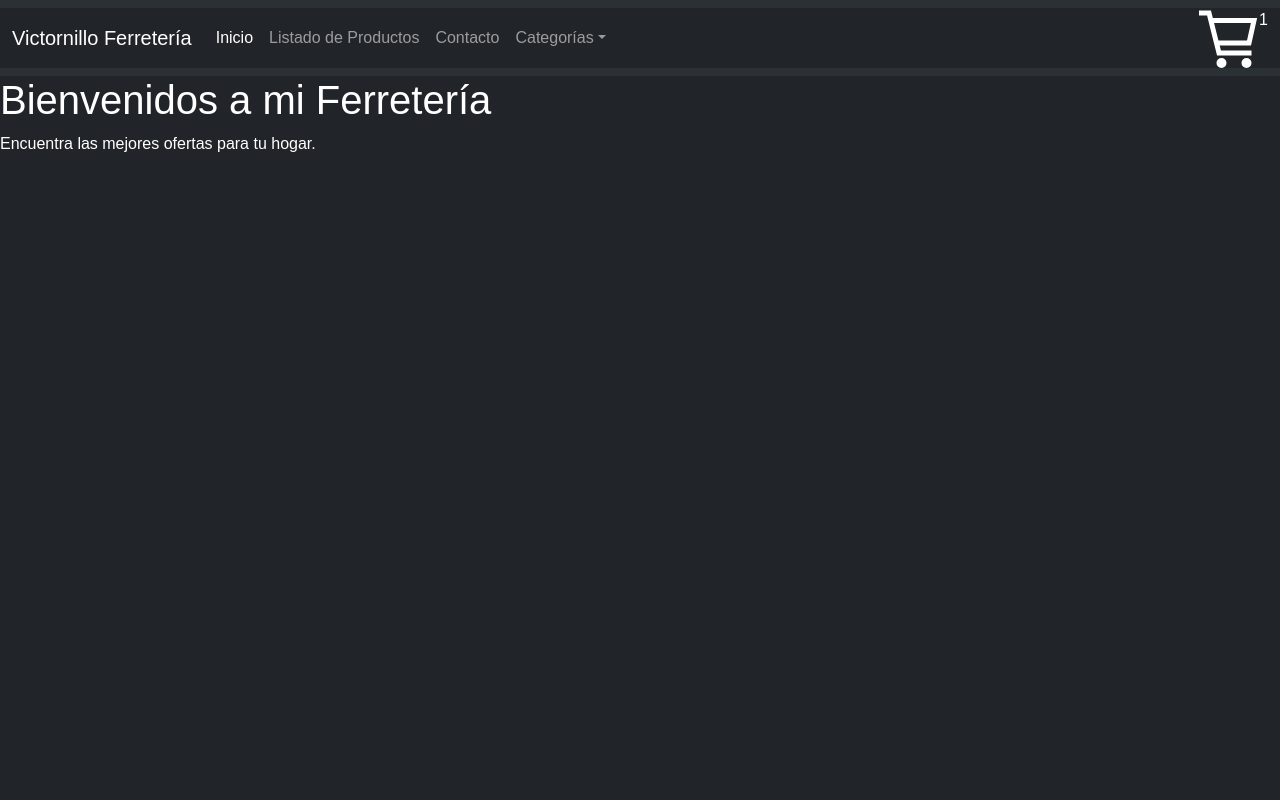
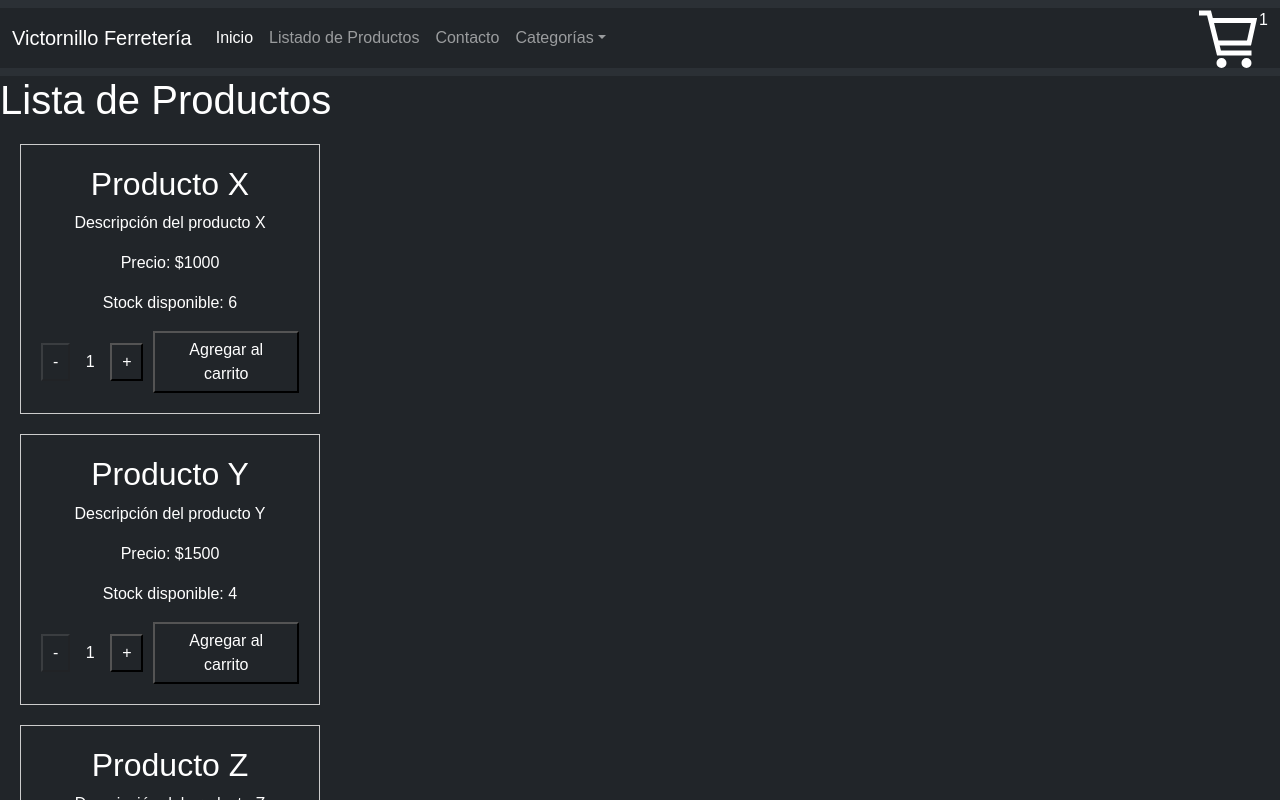
Before and after one commit to IgnacioCanal/EntregaFinalReact-CANAL, a React (Vite) app: page / in a window 1280 px wide. Shown: the top 800 px of the page. Built offline with nearby package versions, Linux system fonts and the light colour scheme.

Commit message:
Primera práctica para la segunda PreEntrega

```diff
--- /dev/null
+++ b/src/components/ItemCount/ItemCount.jsx
@@ -0,0 +1,46 @@
+import { useState, useEffect } from "react";
+import './itemcount.scss'
+
+const ItemCount = ({producto}) => {
+  const [cantidad, setCantidad] = useState(1);
+  const [carrito, setCarrito] = useState([]);
+  const [stockVisible, setStockVisible] = useState(producto.stock);
+
+  useEffect(() => {
+    setStockVisible(producto.stock); // Reiniciar stock visible si el producto cambia
+  }, [producto]);
+
+  // Funciones para manejar la cantidad
+  const incrementarCantidad = () => cantidad < stockVisible && setCantidad(cantidad + 1);
+  const disminuirCantidad = () => cantidad > 1 && setCantidad(cantidad - 1);
+
+  // Función para agregar al carrito
+  const agregarAlCarrito = () => {
+    if (cantidad > 0 && stockVisible > 0) {
+      setCarrito([...carrito, { ...producto, cantidad }]);
+      setStockVisible(stockVisible - cantidad); // Restar de stock visible
+    }
+  };
+
+  if (!producto) {
+    return <p>Cargando producto...</p>;
+  }
+
+  return (
+    <div className="producto-card">
+      <h2>{producto.nombre}</h2>
+      <p>{producto.descripcion}</p>
+      <p>Precio: ${producto.precio}</p>
+      <p>Stock disponible: {stockVisible}</p>
+
+      <div className="botonera">
+        <button onClick={disminuirCantidad} disabled={cantidad === 1}>-</button>
+        <span>{cantidad}</span>
+        <button onClick={incrementarCantidad} disabled={cantidad >= stockVisible}>+</button>
+        <button onClick={agregarAlCarrito} disabled={cantidad === 0 || stockVisible === 0}>Agregar al carrito</button>
+      </div>
+    </div>
+  );
+};
+
+export default ItemCount;
--- /dev/null
+++ b/src/components/ItemCount/itemcount.scss
@@ -0,0 +1,21 @@
+.producto-card {
+  border: 1px solid #ccc;
+  padding: 20px;
+  width: 300px;
+  margin: 20px;
+  text-align: center;
+  .botonera {
+    display: flex;
+    align-items: center;
+    justify-content: center;
+    gap: 10px;
+    margin-top: 10px;
+    button {
+      padding: 5px 10px;
+    }
+    span {
+      width: 20px;
+      text-align: center;
+    }
+  }
+}
--- a/src/components/ItemListContainer.jsx/ItemListContainer.jsx
+++ b/src/components/ItemListContainer.jsx/ItemListContainer.jsx
@@ -1,10 +1,26 @@
 
-const ItemListContainer = ({greeting}) => {
+import ItemCount  from "../ItemCount/ItemCount";
+
+const ItemListContainer = () => {
+  // Simulación de una lista de productos
+  const productos = [
+    { id: 1, nombre: 'Producto X', descripcion: 'Descripción del producto X', precio: 1000, stock: 6 },
+    { id: 2, nombre: 'Producto Y', descripcion: 'Descripción del producto Y', precio: 1500, stock: 4 },
+    { id: 3, nombre: 'Producto Z', descripcion: 'Descripción del producto Z', precio: 2000, stock: 8 },
+  ];
+
   return (
-    <div>
-      <h1>{greeting}</h1>
+    <div className="item-list-container">
+      <h1>Lista de Productos</h1>
+      <div className="productos">
+        {productos.map((producto) => (
+          <div key={producto.id}>
+            <ItemCount producto={producto} />
+          </div>
+        ))}
+      </div>
     </div>
-  )
-}
+  );
+};
 
-export default ItemListContainer
+export default ItemListContainer;
```
